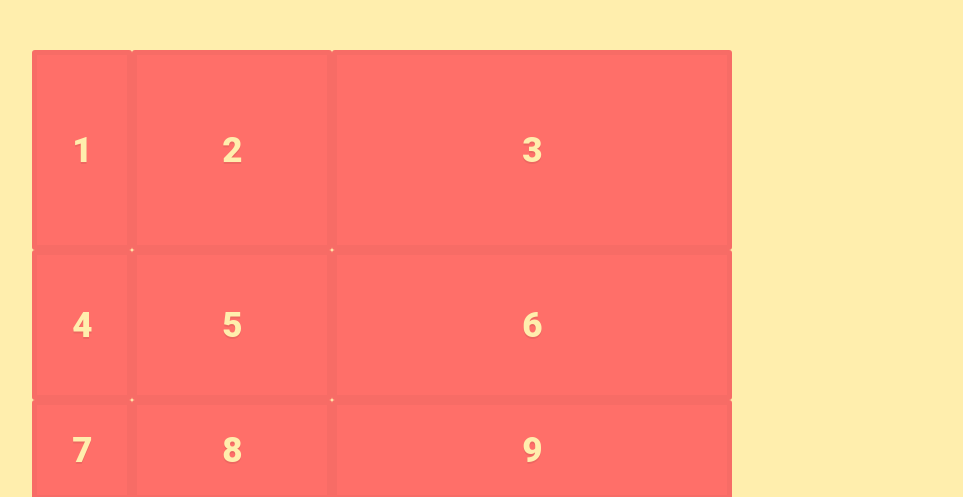
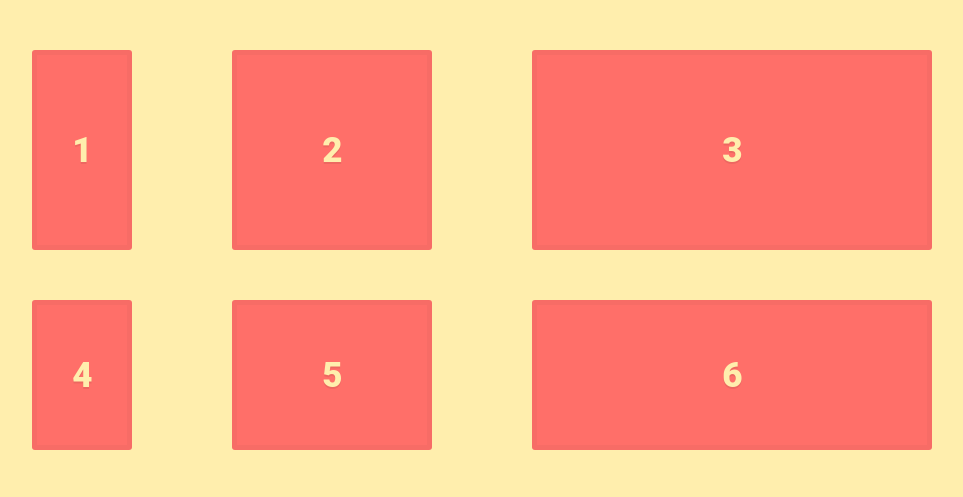
Before and after one commit to victoria2588/cssgrid-course-code, a plain HTML site: page 3-grid_gap/start-code/index.html in a window 1280 px wide. Shown: the top 497 px of the page, without its empty margins (18-981 px from the left). Drawn offline with Linux system fonts and the light colour scheme.

Commit message:
3-grid_gap

```diff
--- a/3-grid_gap/start-code/styles.css
+++ b/3-grid_gap/start-code/styles.css
@@ -6,4 +6,5 @@
   display: grid;
   grid-template-columns: 100px 200px 400px;
   grid-template-rows: 200px 150px 100px;
+  gap: 50px 100px;
 }
```
